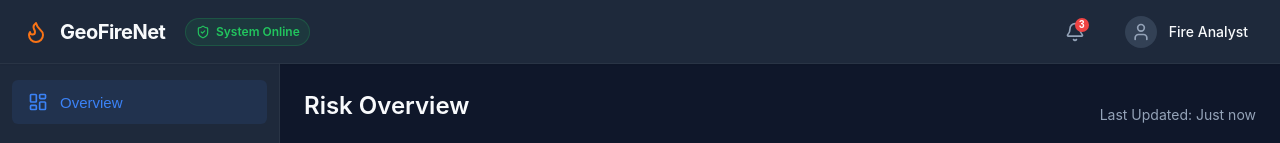
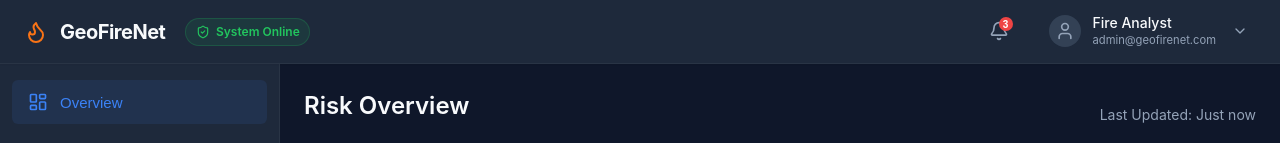
Before and after one commit to dasunikayapabandara/GeoFireNet, a React (Vite) app in the folder dashboard/: page / in a window 1280 px wide. Both pictures are taken after a click on the button "Secure Login". Shown: the top 143 px of the page. Built offline with nearby package versions, Linux system fonts and the light colour scheme; no server answers.

Commit message:
feat: Implement user profile dropdown with logout functionality and corresponding styles in the header.

```diff
--- a/dashboard/src/components/Header.tsx
+++ b/dashboard/src/components/Header.tsx
@@ -1,8 +1,35 @@
-import React from 'react';
-import { Flame, Bell, User, ShieldCheck } from 'lucide-react';
+import React, { useState, useRef, useEffect } from 'react';
+import { Flame, Bell, User, ShieldCheck, ChevronDown } from 'lucide-react';
 import '../styles/Header.css';
+import { useAuth } from '../context/AuthContext';
 
 const Header: React.FC<{ setActiveTab: (tab: string) => void }> = ({ setActiveTab }) => {
+    const { logout } = useAuth();
+    const [isDropdownOpen, setIsDropdownOpen] = useState(false);
+    const dropdownRef = useRef<HTMLDivElement>(null);
+
+    useEffect(() => {
+        const handleClickOutside = (event: MouseEvent) => {
+            if (dropdownRef.current && !dropdownRef.current.contains(event.target as Node)) {
+                setIsDropdownOpen(false);
+            }
+        };
+
+        if (isDropdownOpen) {
+            document.addEventListener('mousedown', handleClickOutside);
+        } else {
+            document.removeEventListener('mousedown', handleClickOutside);
+        }
+
+        return () => {
+            document.removeEventListener('mousedown', handleClickOutside);
+        };
+    }, [isDropdownOpen]);
+
+    const toggleDropdown = () => {
+        setIsDropdownOpen(!isDropdownOpen);
+    };
+
     return (
         <header className="header">
             <div className="header-logo" onClick={() => setActiveTab('dashboard')} style={{ cursor: 'pointer' }}>
@@ -19,11 +46,27 @@ const Header: React.FC<{ setActiveTab: (tab: string) => void }> = ({ setActiveTa
                     <Bell size={20} />
                     <span className="notification-badge">3</span>
                 </button>
-                <div className="user-profile">
-                    <div className="avatar">
-                        <User size={20} />
+                <div className="user-profile-wrapper" ref={dropdownRef}>
+                    <div className="user-info-container" onClick={toggleDropdown}>
+                        <div className="avatar">
+                            <User size={20} />
+                        </div>
+                        <div className="user-details">
+                            <span className="username">Fire Analyst</span>
+                            <span className="user-email">admin@geofirenet.com</span>
+                        </div>
+                        <ChevronDown size={16} className={`dropdown-icon ${isDropdownOpen ? 'open' : ''}`} />
                     </div>
-                    <span className="username">Fire Analyst</span>
+
+                    {isDropdownOpen && (
+                        <div className="profile-dropdown-menu">
+                            <ul className="dropdown-list">
+                                <li className="dropdown-item text-danger" onClick={logout}>
+                                    Log out
+                                </li>
+                            </ul>
+                        </div>
+                    )}
                 </div>
             </div>
         </header>
--- a/dashboard/src/styles/Header.css
+++ b/dashboard/src/styles/Header.css
@@ -82,7 +82,18 @@
     justify-content: center;
 }
 
+.user-profile-wrapper {
+    position: relative;
+}
+
 .user-profile {
+    display: flex;
+    align-items: center;
+    gap: 0.5rem;
+    border-radius: 0.375rem;
+}
+
+.user-info-container {
     display: flex;
     align-items: center;
     gap: 0.75rem;
@@ -92,7 +103,7 @@
     cursor: pointer;
 }
 
-.user-profile:hover {
+.user-info-container:hover {
     background-color: rgba(255, 255, 255, 0.05);
 }
 
@@ -107,8 +118,96 @@
     color: var(--text-secondary);
 }
 
+.user-details {
+    display: flex;
+    flex-direction: column;
+    justify-content: center;
+}
+
 .username {
     font-size: 0.875rem;
     font-weight: 500;
     color: var(--text-primary);
+    line-height: 1.2;
 }
+
+.user-email {
+    font-size: 0.7rem;
+    color: var(--text-secondary);
+    line-height: 1.2;
+    margin-top: 0.125rem;
+}
+
+.dropdown-icon {
+    color: var(--text-secondary);
+    transition: transform 0.2s ease;
+    margin-left: 0.25rem;
+}
+
+.dropdown-icon.open {
+    transform: rotate(180deg);
+}
+
+.profile-dropdown-menu {
+    position: absolute;
+    top: calc(100% + 0.5rem);
+    right: 0;
+    width: 240px;
+    background-color: white;
+    border-radius: 0.5rem;
+    box-shadow: 0 4px 6px -1px rgba(0, 0, 0, 0.1), 0 2px 4px -1px rgba(0, 0, 0, 0.06), 0 0 0 1px rgba(0, 0, 0, 0.05);
+    padding: 0.5rem 0;
+    z-index: 100;
+}
+
+/* Dark mode colors if applicable, but we stick to the image which is light */
+:root[data-theme='dark'] .profile-dropdown-menu {
+    background-color: var(--bg-secondary);
+    box-shadow: 0 4px 12px rgba(0, 0, 0, 0.5);
+    border: 1px solid rgba(255, 255, 255, 0.1);
+}
+
+.dropdown-list {
+    list-style: none;
+    margin: 0;
+    padding: 0;
+}
+
+.dropdown-item {
+    padding: 0.5rem 1rem;
+    font-size: 0.875rem;
+    color: #374151;
+    /* Dark gray */
+    cursor: pointer;
+    transition: background-color 0.15s;
+    -webkit-user-select: none;
+    user-select: none;
+}
+
+:root[data-theme='dark'] .dropdown-item {
+    color: var(--text-primary);
+}
+
+.dropdown-item:hover {
+    background-color: #f3f4f6;
+    /* Light gray hover */
+}
+
+:root[data-theme='dark'] .dropdown-item:hover {
+    background-color: rgba(255, 255, 255, 0.05);
+}
+
+.dropdown-divider {
+    height: 1px;
+    background-color: #e5e7eb;
+    margin: 0.5rem 0;
+}
+
+:root[data-theme='dark'] .dropdown-divider {
+    background-color: rgba(255, 255, 255, 0.1);
+}
+
+.dropdown-item.text-danger {
+    color: #ef4444;
+    /* Red for logout */
+}
```
